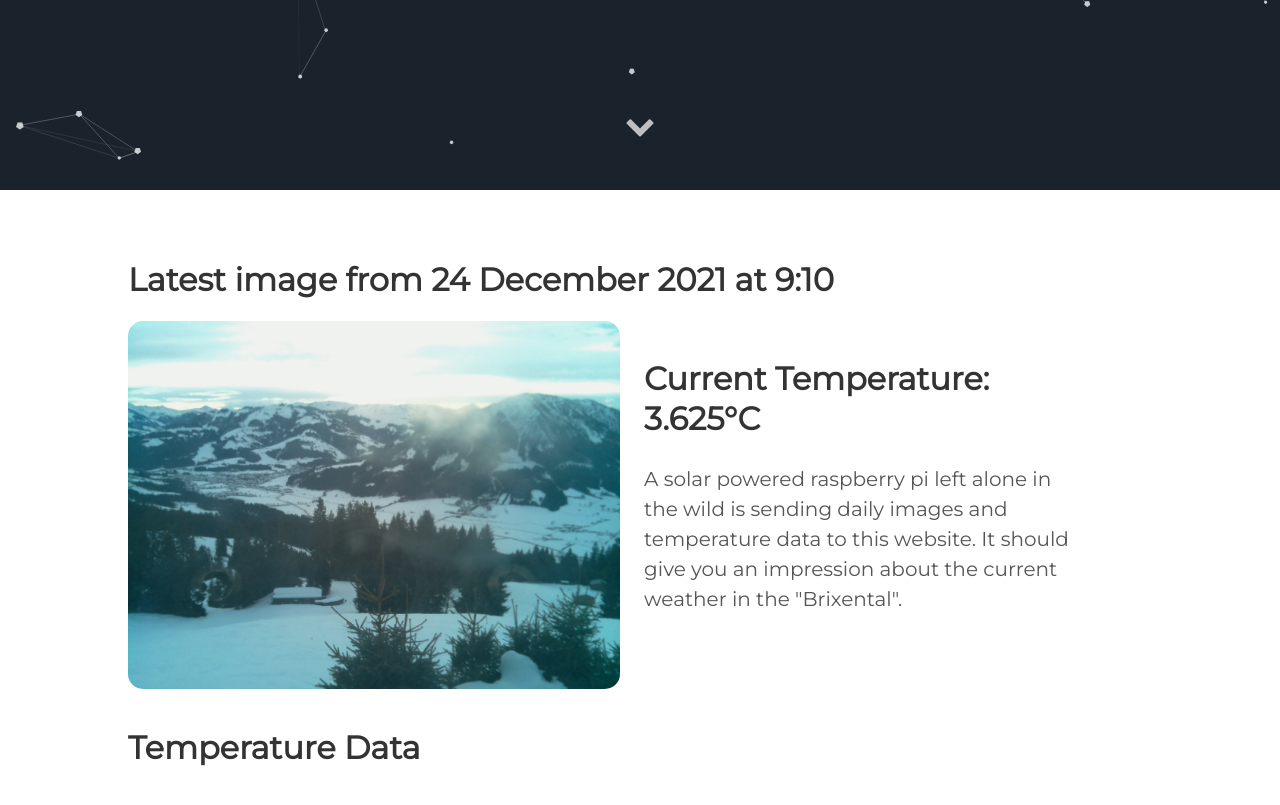
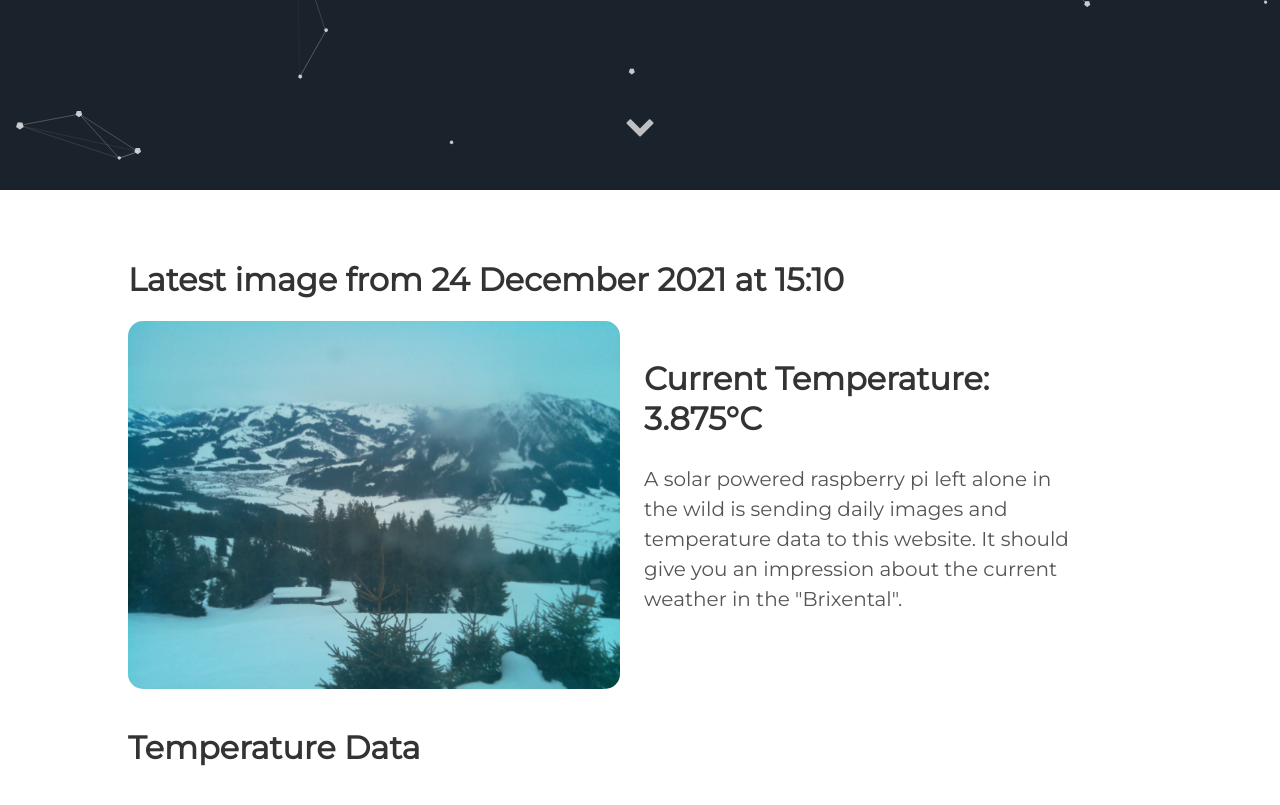
Before and after one commit to vektorious/vektorious.github.io, a Jekyll site: the page built from resources/huette.md, in a window 1280 px wide and 900 px high, scrolled down 710 px. Shown: the top 805 px of the window. Built offline with Jekyll 4.4.1, drawn with Linux system fonts in a browser that asks for light colours.

Commit message:
I'm a bot beep boop

```diff
--- a/resources/huette.md
+++ b/resources/huette.md
@@ -6,13 +6,13 @@
 description: 'Live image from the Austrian alps'
 twitter_text: ' '
 ---
-## Latest image from 24 December 2021 at  9:10
+## Latest image from 24 December 2021 at 15:10
 <div class="huette">
   <div class="huette-image">
     <img src="{{ "/assets/img/huette.jpg" | prepend: site.baseurl }}">
   </div>
   <div class="huette-text">
-        <h2>Current Temperature: 3.625°C</h2>
+        <h2>Current Temperature: 3.875°C</h2>
         <p>A solar powered raspberry pi left alone in the wild is sending daily images and temperature data to this website. It should give you an impression about the current weather in the "Brixental".</p>
 
   </div>
```
Also changed, not shown: rpi-script/2021-12-24_150925.txt (renamed from rpi-script/2021-12-24_090926.txt, +5 -5 lines), rpi-script/huette.md (+2 -2 lines), assets/img/huette.jpg, assets/img/temp_plot.png, rpi-script/temp_plot.png, 1 other file.
